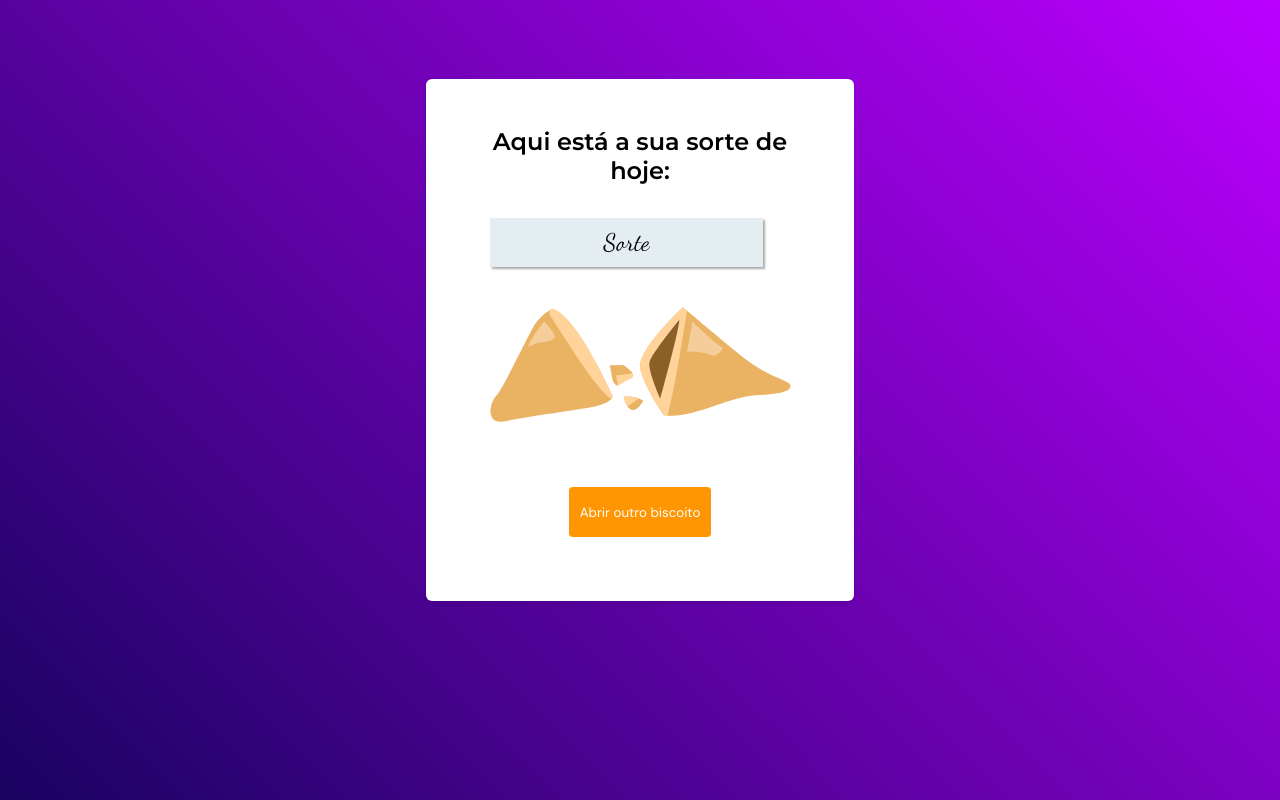
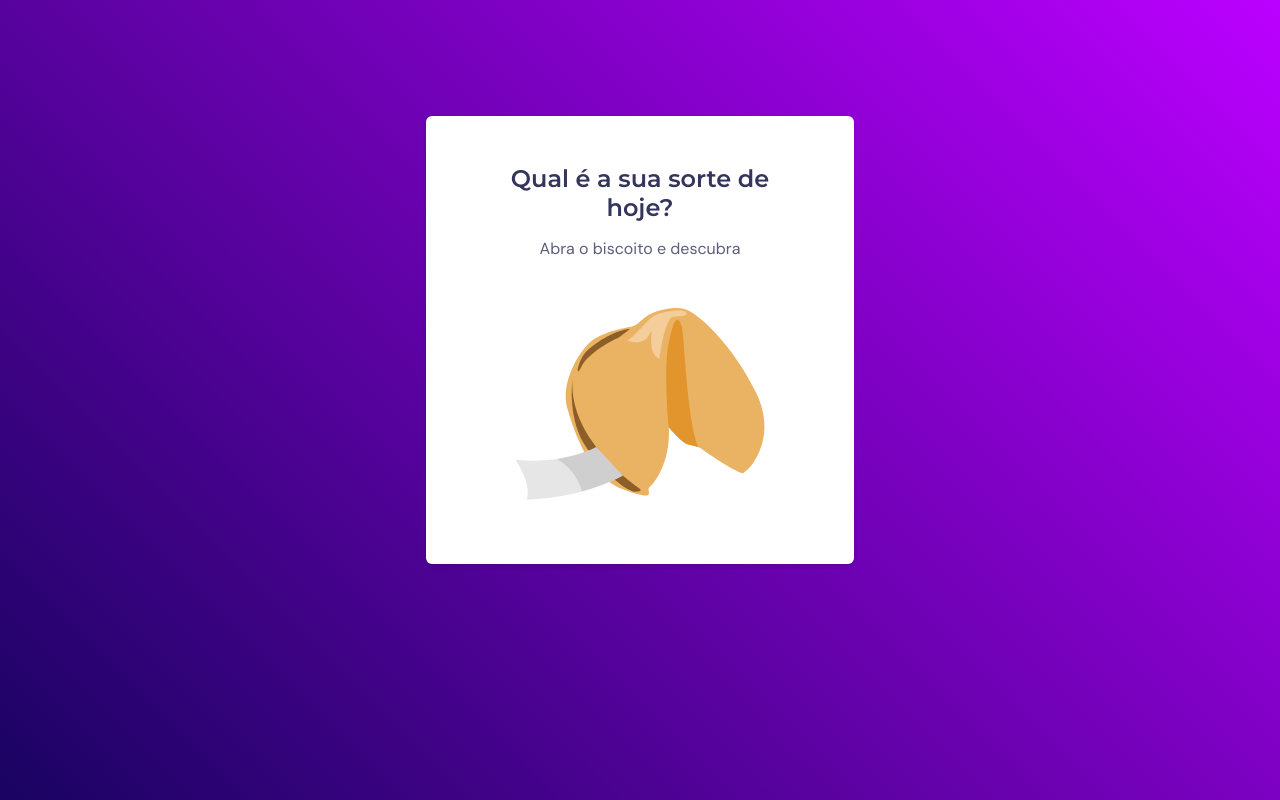
Before and after one commit to danillolandim/biscoitoDaSorte, a plain HTML site: page index.html in a window 1280 px wide. Drawn offline with Linux system fonts and the light colour scheme.

Commit message:
Update index.html

```diff
--- a/index.html
+++ b/index.html
@@ -18,7 +18,7 @@
   </head>
   <body>
     <main>
-      <div class="screen1 hide">
+      <div class="screen1">
         <h1>Qual é a sua sorte de hoje?</h1>
         <p>Abra o biscoito e descubra</p>
         <a id="btnTry">
@@ -26,7 +26,7 @@
         </a>
       </div>
 
-      <div class="screen2">
+      <div class="screen2 hide">
         <h2>Aqui está a sua sorte de hoje:</h2>
         <div class="frase">
           <p id="sorte">Sorte</p>
```
